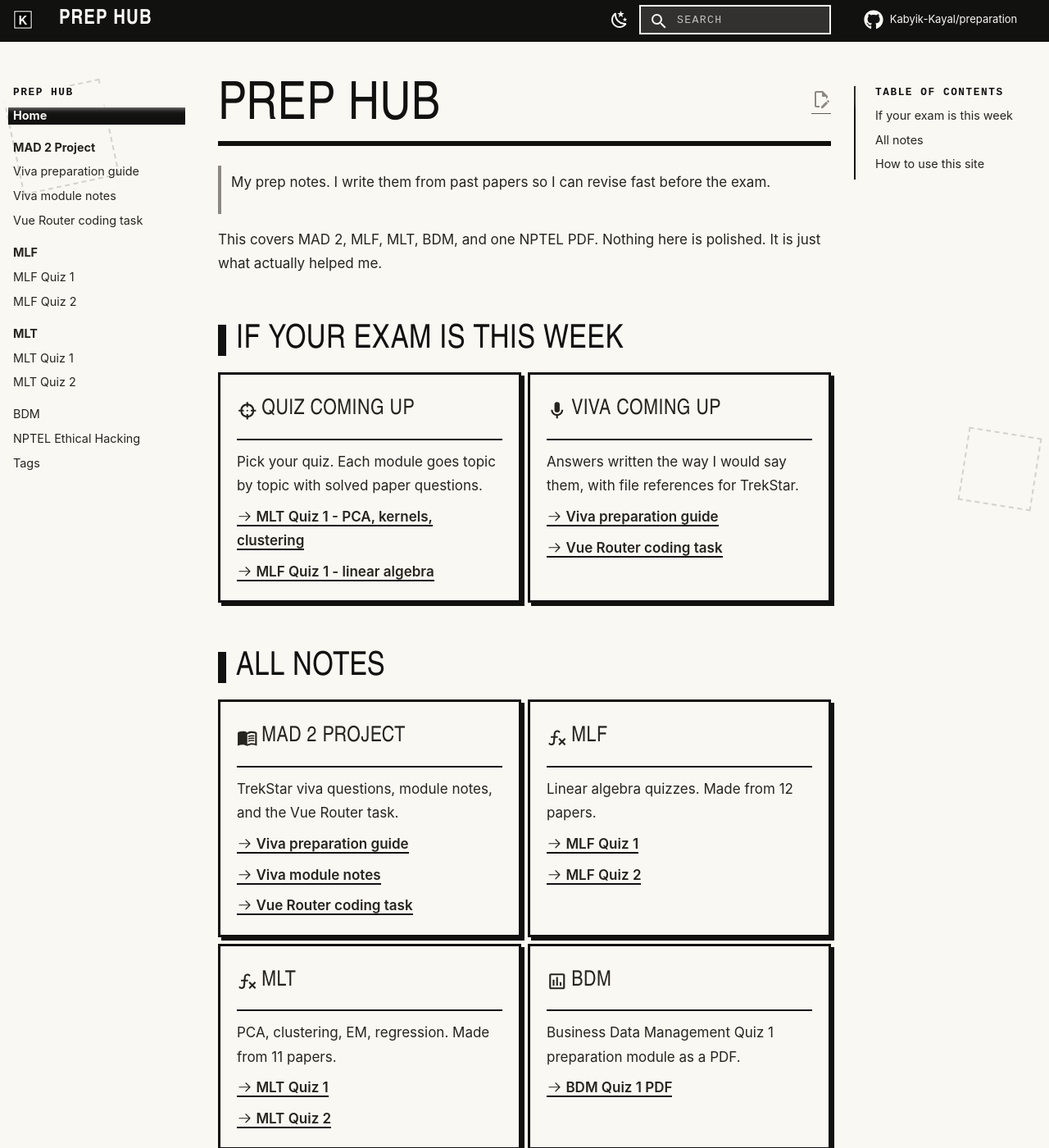
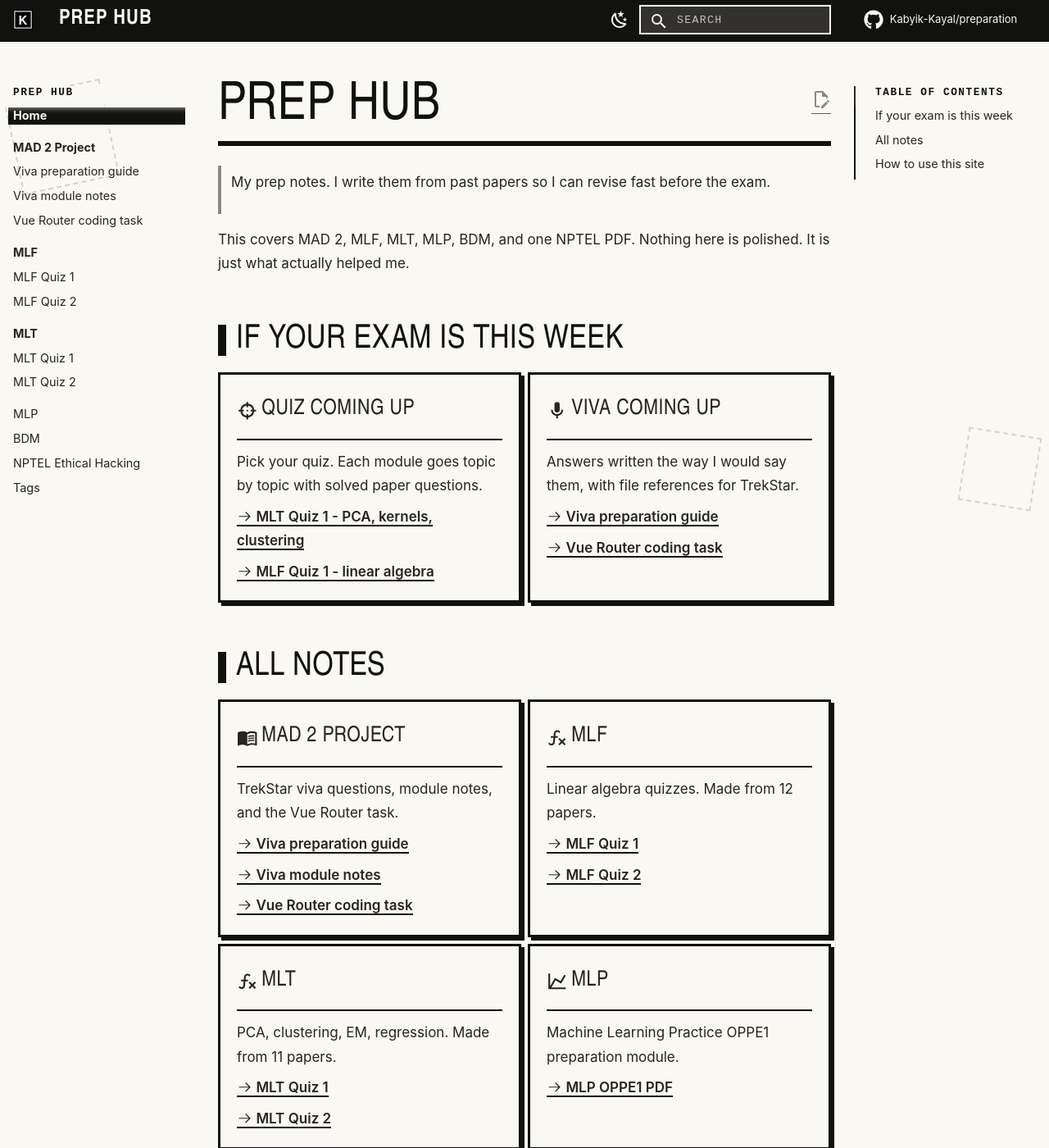
Before and after one commit to Kabyik-Kayal/preparation, an MkDocs documentation site: the page built from docs/index.md, in a window 1280 px wide and 1400 px high. Shown: the whole window at 82% size. Built offline with MkDocs 1.6.1 and Material for MkDocs 9.7.7, drawn with Linux system fonts in a browser that asks for light colours; plug-ins that fetch from the network failed and are left out.

Commit message:
Add Machine Learning Practice OPPE1 preparation module and update documentation

```diff
--- a/docs/index.md
+++ b/docs/index.md
@@ -7,7 +7,7 @@ description: My notes for vivas and quizzes, written from past papers.
 
 > My prep notes. I write them from past papers so I can revise fast before the exam.
 
-This covers MAD 2, MLF, MLT, BDM, and one NPTEL PDF. Nothing here is polished. It is just what actually helped me.
+This covers MAD 2, MLF, MLT, MLP, BDM, and one NPTEL PDF. Nothing here is polished. It is just what actually helped me.
 
 ## If your exam is this week
 
@@ -71,6 +71,14 @@ This covers MAD 2, MLF, MLT, BDM, and one NPTEL PDF. Nothing here is polished. I
 
     [:octicons-arrow-right-24: MLT Quiz 2](MLT/MLT_Quiz2.md)
 
+-   :material-chart-line:{ .lg .middle } __MLP__
+
+    ---
+
+    Machine Learning Practice OPPE1 preparation module.
+
+    [:octicons-arrow-right-24: MLP OPPE1 PDF](MLP/MLP_OPPE1.pdf){ download }
+
 -   :material-chart-box-outline:{ .lg .middle } __BDM__
 
     ---
--- a/mkdocs.yml
+++ b/mkdocs.yml
@@ -138,6 +138,7 @@ nav:
     - MLT/index.md
     - MLT Quiz 1: MLT/MLT_Quiz1.md
     - MLT Quiz 2: MLT/MLT_Quiz2.md
+  - MLP: MLP/index.md
   - BDM: BDM/index.md
   - NPTEL Ethical Hacking: NPTEL-Ethical-Hacking/index.md
   - Tags: tags.md
```
Also changed, not shown: README.md (+2 -0 lines).
